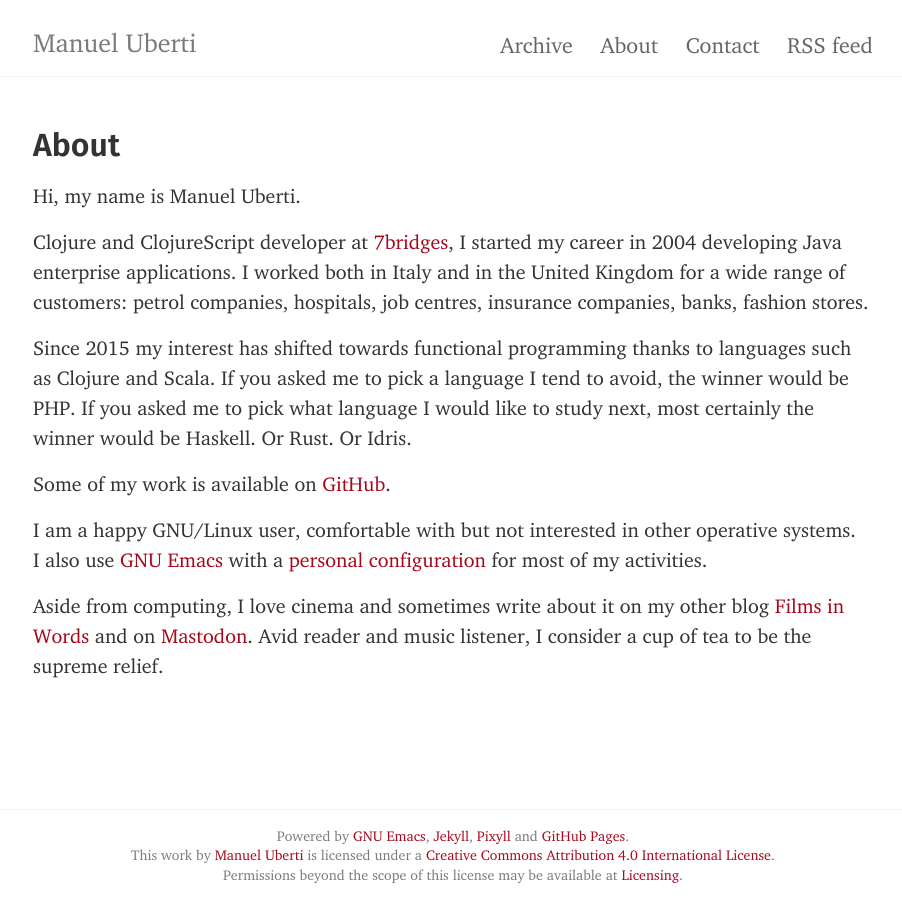
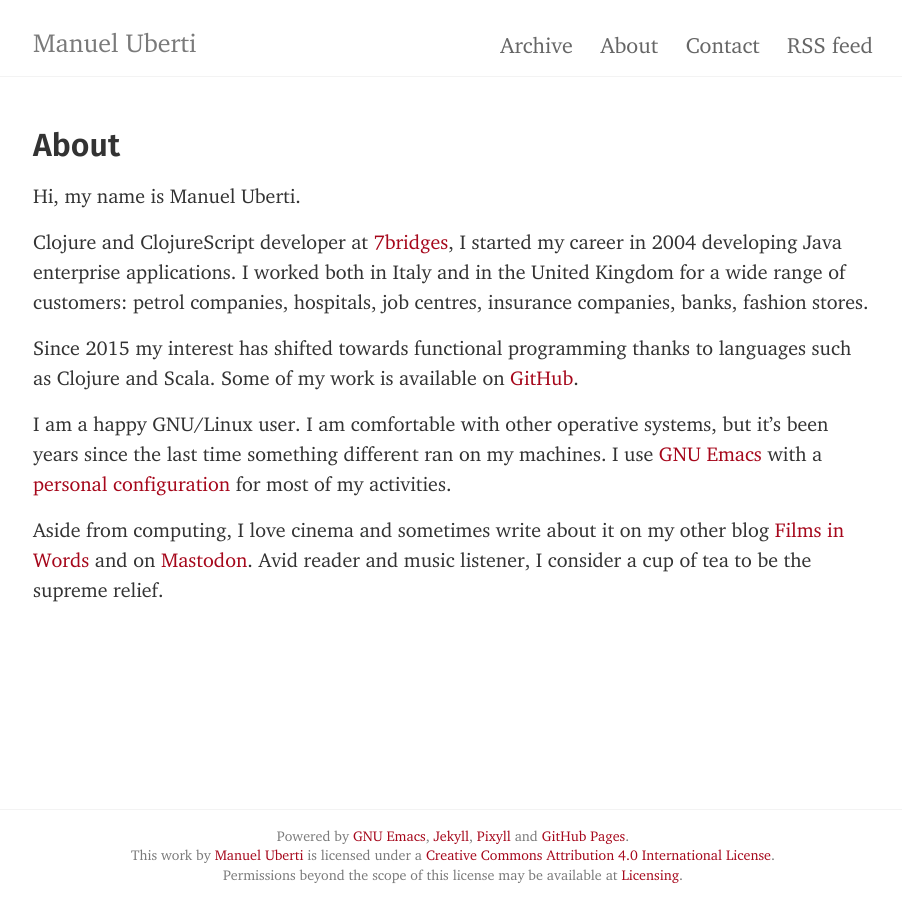
Before and after one commit to manuel-uberti/manuel-uberti.github.io, a Jekyll site: the page built from about.md, in a window 1280 px wide. Shown: the whole page, without its empty margins (187-1089 px from the left). Built offline with Jekyll 4.4.1, drawn with Linux system fonts in a browser that asks for light colours.

Commit message:
Less attitude

```diff
--- a/about.md
+++ b/about.md
@@ -13,17 +13,14 @@
 companies, hospitals, job centres, insurance companies, banks, fashion stores.
 
 Since 2015 my interest has shifted towards functional programming thanks to
-languages such as Clojure and Scala. If you asked me to pick a language I tend
-to avoid, the winner would be PHP. If you asked me to pick what language I would
-like to study next, most certainly the winner would be Haskell. Or Rust. Or
-Idris.
+languages such as Clojure and Scala. Some of my work is available
+on [GitHub](https://github.com/manuel-uberti).
 
-Some of my work is available on [GitHub](https://github.com/manuel-uberti).
-
-I am a happy GNU/Linux user, comfortable with but not interested in other
-operative systems. I also use [GNU Emacs](https://www.gnu.org/software/emacs/)
-with a [personal configuration](https://github.com/manuel-uberti/.emacs.d) for
-most of my activities.
+I am a happy GNU/Linux user. I am comfortable with other operative systems, but
+it’s been years since the last time something different ran on my
+machines. I use [GNU Emacs](https://www.gnu.org/software/emacs/) with
+a [personal configuration](https://github.com/manuel-uberti/.emacs.d) for most
+of my activities.
 
 Aside from computing, I love cinema and sometimes write about it on my other
 blog [Films in Words](https://filmsinwords.wordpress.com/) and
```
